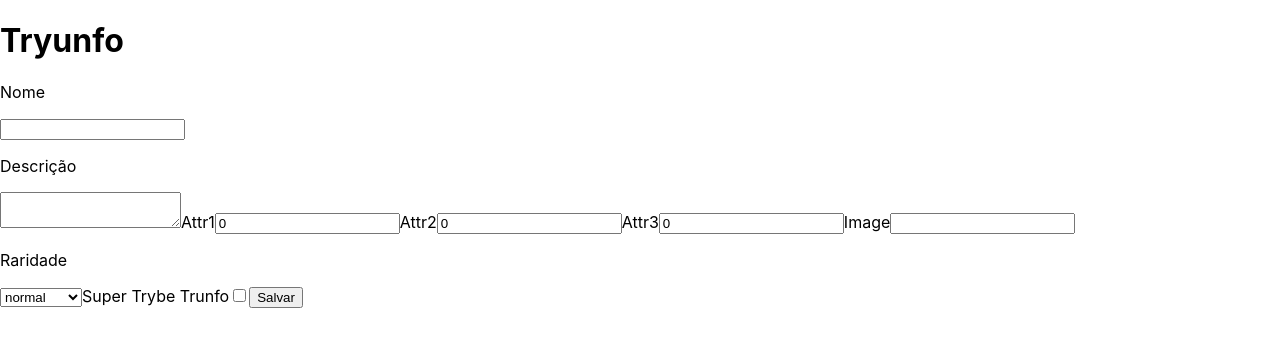
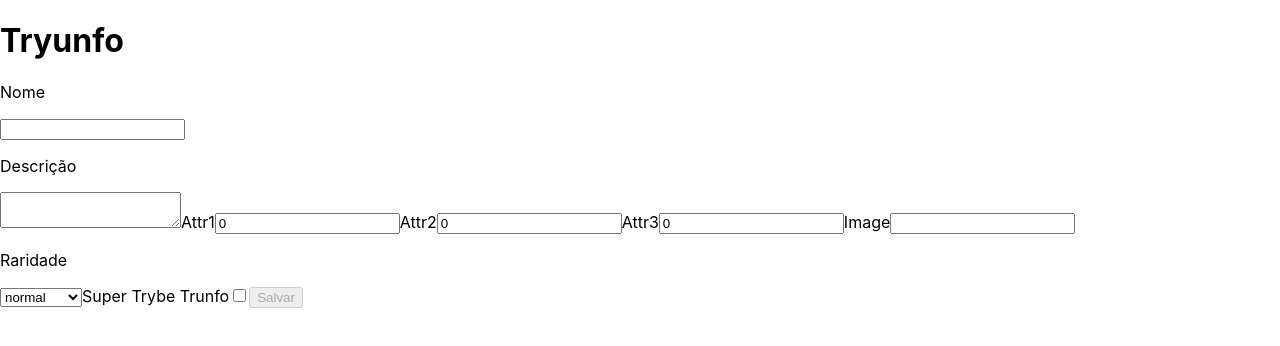
Before and after one commit to roberiodutra/tryunfo, a React (Create React App) app: page / in a window 1280 px wide. Shown: the top 346 px of the page. Built offline with nearby package versions, Linux system fonts and the light colour scheme.

Commit message:
feat: adiciona as props do button no App e leva pro button pelo Form

```diff
--- a/src/App.js
+++ b/src/App.js
@@ -13,6 +13,8 @@ class App extends Component {
       cardImage: '',
       cardRare: 'normal',
       cardTrunfo: false,
+      hasTrunfo: false,
+      isSaveButtonDisabled: true,
     };
 
     this.onInputChange = this.onInputChange.bind(this);
@@ -35,6 +37,8 @@ class App extends Component {
       cardImage,
       cardRare,
       cardTrunfo,
+      hasTrunfo,
+      isSaveButtonDisabled,
     } = this.state;
 
     return (
@@ -49,7 +53,10 @@ class App extends Component {
           cardImage={ cardImage }
           cardRare={ cardRare }
           cardTrunfo={ cardTrunfo }
+          hasTrunfo={ hasTrunfo }
+          isSaveButtonDisabled={ isSaveButtonDisabled }
           onInputChange={ this.onInputChange }
+          onSaveButtonClick={ this.onSaveButtonClick }
         />
       </div>
     );
--- a/src/components/Form.js
+++ b/src/components/Form.js
@@ -19,7 +19,9 @@ class Form extends Component {
       cardImage,
       cardRare,
       cardTrunfo,
+      isSaveButtonDisabled,
       onInputChange,
+      onSaveButtonClick,
     } = this.props;
 
     return (
@@ -50,7 +52,10 @@ class Form extends Component {
           cardTrunfo={ cardTrunfo }
           onInputChange={ onInputChange }
         />
-        <Button />
+        <Button
+          isSaveButtonDisabled={ isSaveButtonDisabled }
+          onSaveButtonClick={ onSaveButtonClick }
+        />
       </form>
     );
   }
@@ -66,6 +71,8 @@ Form.propTypes = {
   cardRare: PropTypes.string,
   cardTrunfo: PropTypes.bool,
   onInputChange: PropTypes.func,
+  isSaveButtonDisabled: PropTypes.bool,
+  onSaveButtonClick: PropTypes.func,
 }.isRequired;
 
 export default Form;
```
